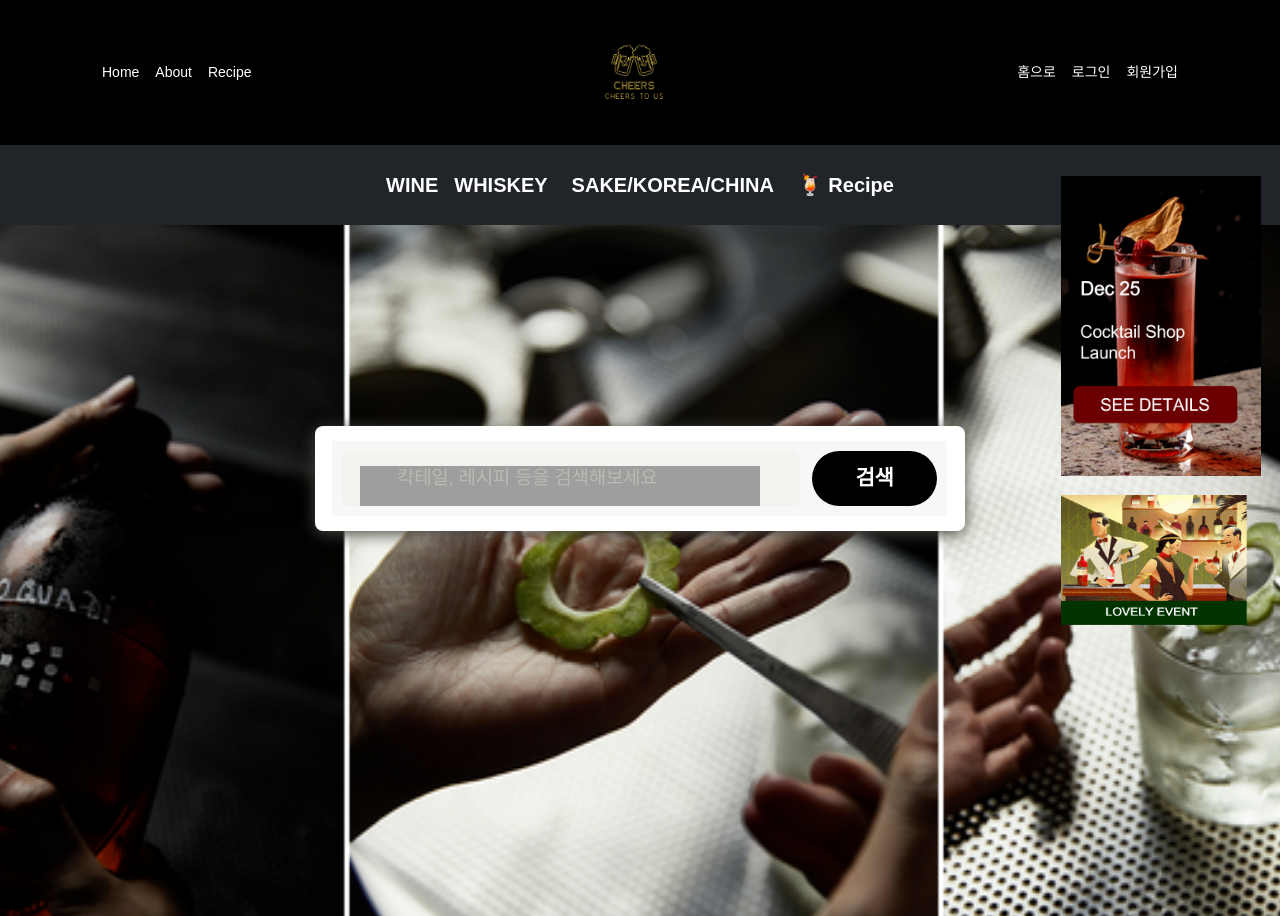
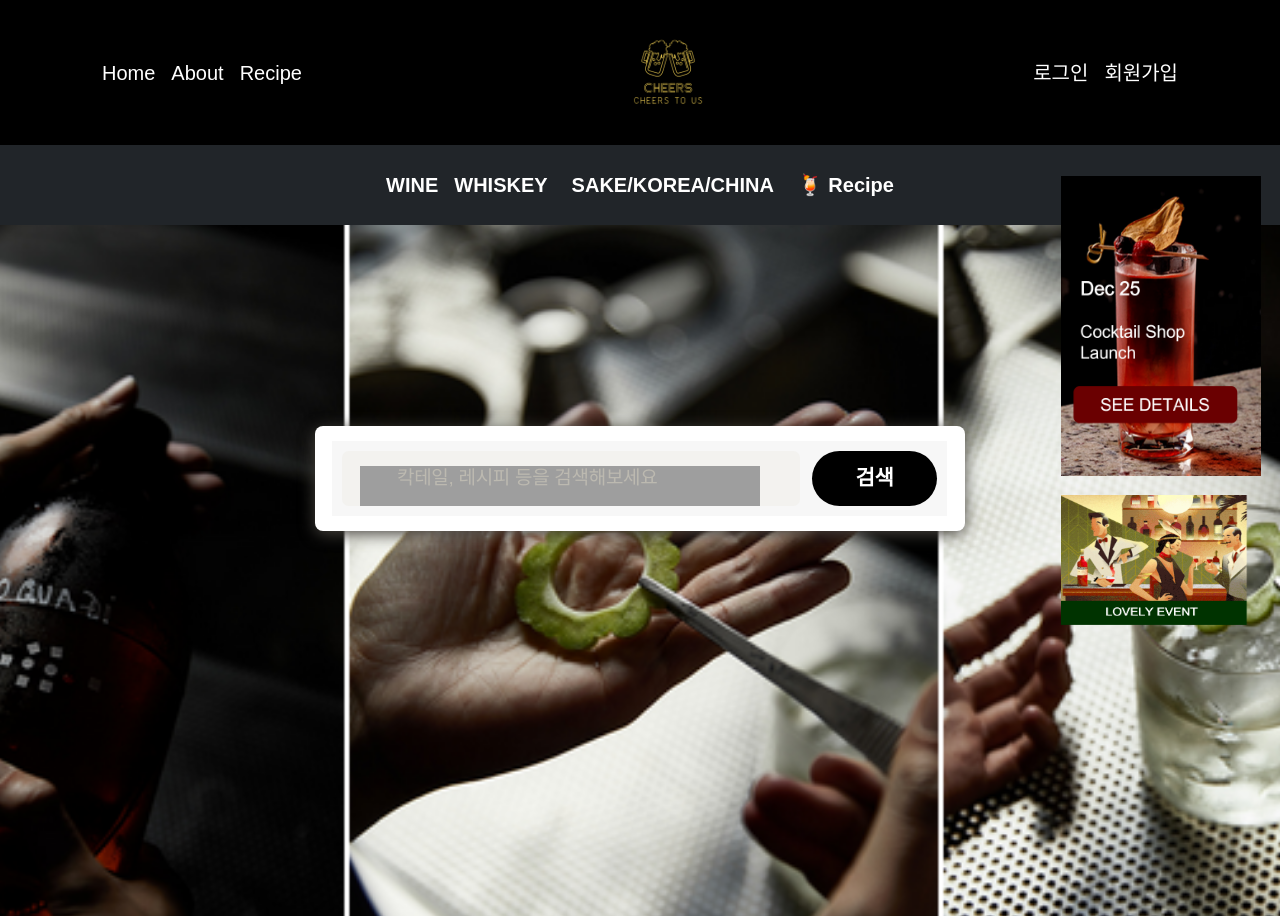
Before and after one commit to kleenex1/cheers, a Django app: page /recipe-main in a window 1280 px wide. Shown: the top 916 px of the page. Run offline with Django 3.2, Linux system fonts and the light colour scheme; data that the repository does not hold is empty; some libraries are stand-ins or nearby versions; some web fonts are replaced; grey boxes are pictures that could not be loaded.

Commit message:
#155 FIX: main.html 최종수정

```diff
--- a/templates/base.html
+++ b/templates/base.html
@@ -62,19 +62,19 @@
               <!-- 왼쪽 메뉴 -->
               <ul class="navbar-nav mr-auto">
                 <li class="nav-item">
-                  <a class="nav-link text-white" href="{% url 'main' %}">Home</a>
+                  <a class="nav-link text-white fs-5" href="{% url 'main' %}">Home</a>
                 </li>
                 <li class="nav-item">
-                  <a class="nav-link text-white" href="#">About</a>
+                  <a class="nav-link text-white fs-5" href="#">About</a>
                 </li>
                 <li class="nav-item">
-                  <a class="nav-link text-white" href="{% url 'recipe-main' %}">Recipe</a>
+                  <a class="nav-link text-white fs-5" href="{% url 'recipe-main' %}">Recipe</a>
                 </li>
 
               </ul>
               <!-- 로고 -->
 
-              <img style="width: 110px;" src="{% static 'cheers/image/cheers_logo.png' %}" alt="">
+              <img style="width: 130px;" src="{% static 'cheers/image/cheers_logo.png' %}" alt="">
 
               <!-- 오른쪽 메뉴 -->
               <ul class="navbar-nav ml-auto">
@@ -83,13 +83,13 @@
                   <li>
                     <a href="{% url 'admin:index' %}">관리자</a></li>
                 {% endif %}
-                <li class="nav-item"><a class="nav-link text-white" href="{% url 'main' %}">홈으로</a></li>
-                <li class="nav-item"><a class="nav-link text-white" href="{% url 'profile' user.id %}">내 프로필</a></li>
-                <li class="nav-item"><a class="nav-link text-white" href="{% url 'account_logout' %}">로그아웃</a></li>
+                <!-- <li class="nav-item"><a class="nav-link text-white" href="{% url 'main' %}">홈으로</a></li> -->
+                <li class="nav-item"><a class="nav-link text-white  fs-5" href="{% url 'profile' user.id %}">내 프로필</a></li>
+                <li class="nav-item"><a class="nav-link text-white  fs-5" href="{% url 'account_logout' %}">로그아웃</a></li>
                 {% else %}
-                <li class="nav-item"><a class="nav-link text-white" href="{% url 'main' %}">홈으로</a></li>
-                <li class="nav-item"><a class="nav-link text-white" href="{% url 'account_login' %}">로그인</a></li>
-                <li class="nav-item"><a class="nav-link text-white" href="{% url 'account_signup' %}">회원가입</a></li>
+                <!-- <li class="nav-item"><a class="nav-link text-white" href="{% url 'main' %}">홈으로</a></li> -->
+                <li class="nav-item"><a class="nav-link text-white  fs-5" href="{% url 'account_login' %}">로그인</a></li>
+                <li class="nav-item"><a class="nav-link text-white  fs-5" href="{% url 'account_signup' %}">회원가입</a></li>
                 {% endif %}
               </ul>
             </div>
```
Also changed, not shown: cheers/templates/cheers/main.html (+43 -23 lines).
